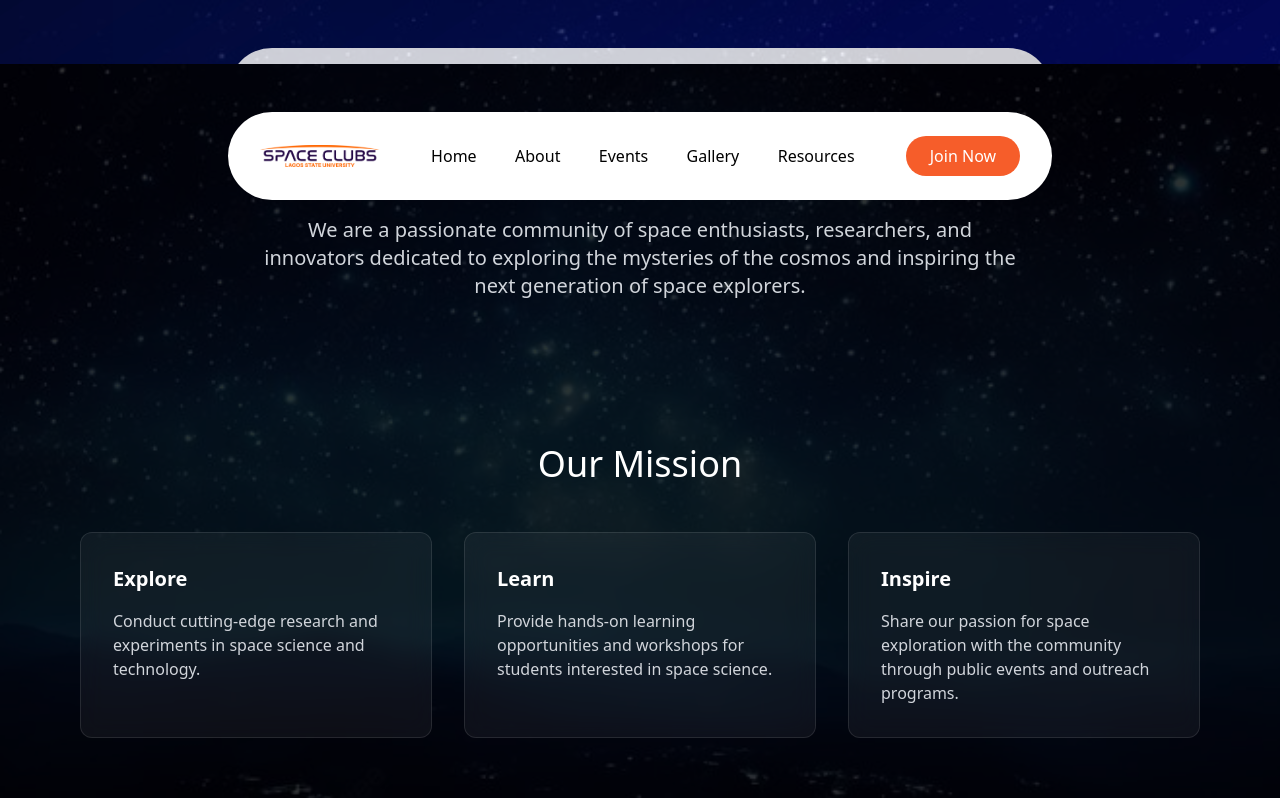
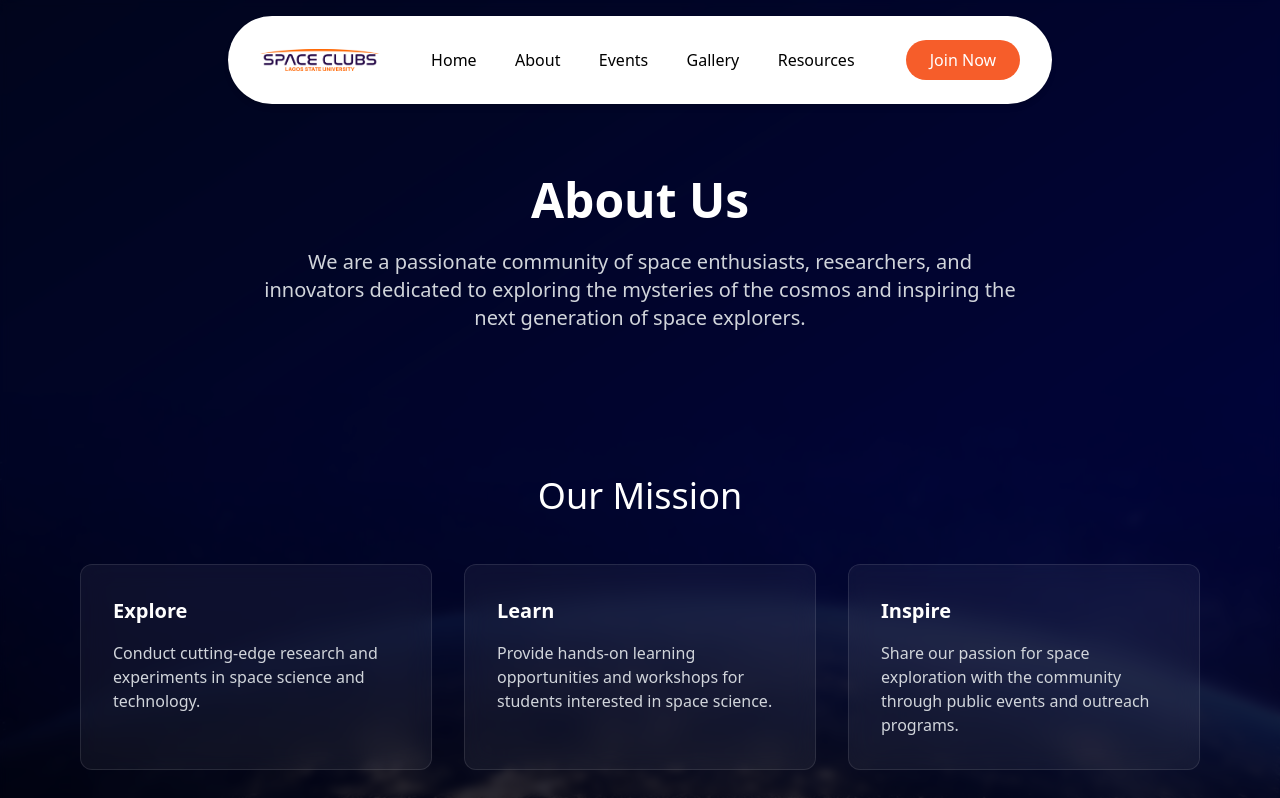
Before and after one commit to samuelajala01/space-clubs-lasu, a Next.js app: page /about in a window 1280 px wide. Shown: the top 798 px of the page. Built offline with nearby package versions, Linux system fonts and the light colour scheme.

Commit message:
feat: implement hidden nav

```diff
--- a/src/app/Components/Navbar.jsx
+++ b/src/app/Components/Navbar.jsx
@@ -3,14 +3,89 @@
 import Image from "next/image";
 import Link from "next/link";
 import Logo from "../../../public/images/Logo.png";
-import { useState } from "react";
+import { useState, useEffect } from "react";
 
 const Navbar = () => {
   const [isMenuOpen, setIsMenuOpen] = useState(false);
+  const [isVisible, setIsVisible] = useState(true);
+  const [lastScrollY, setLastScrollY] = useState(0);
+  const [mounted, setMounted] = useState(false);
+
+  useEffect(() => {
+    setMounted(true);
+
+    const controlNavbar = () => {
+      const currentScrollY = window.scrollY;
+
+      // If we've scrolled down and past the navbar
+      if (currentScrollY > lastScrollY && currentScrollY > 100) {
+        setIsVisible(false);
+      }
+      // If we've scrolled to the top
+      else if (currentScrollY < 10) {
+        setIsVisible(true);
+      }
+
+      // Update the last scroll position
+      setLastScrollY(currentScrollY);
+    };
+
+    window.addEventListener('scroll', controlNavbar);
+
+    // Handle mouse hover at top of screen
+    const handleMouseHover = (e) => {
+      if (e.clientY < 40) {
+        setIsVisible(true);
+      } else if (!isVisible && window.scrollY > 100) {
+        setIsVisible(false);
+      }
+    };
+
+    window.addEventListener('mousemove', handleMouseHover);
+
+    // Cleanup
+    return () => {
+      window.removeEventListener('scroll', controlNavbar);
+      window.removeEventListener('mousemove', handleMouseHover);
+    };
+  }, [lastScrollY, isVisible]);
+
+  // Initial render - return a placeholder with the same structure
+  // to avoid hydration errors
+  if (!mounted) {
+    return (
+      <div className="w-full fixed top-0 z-50">
+        <div className="flex justify-center w-full mt-4">
+          <div className="flex justify-center items-center gap-[4vw] px-8 py-6 bg-white w-fit rounded-full text-black">
+            <div>
+              <div className="w-[120px] h-[120px]"></div>
+            </div>
+            <ul className="hidden md:flex gap-[3vw] items-center">
+              <li><span>Home</span></li>
+              <li><span>About</span></li>
+              <li><span>Events</span></li>
+              <li><span>Gallery</span></li>
+              <li><span>Resources</span></li>
+            </ul>
+            <div>
+              <div className="bg-[#f65d2a] text-white rounded-full py-2 px-6">
+                Join Now
+              </div>
+            </div>
+          </div>
+        </div>
+      </div>
+    );
+  }
 
   return (
-    <div className="w-full flex justify-center absolute top-4 mt-8">
-      <div className="flex justify-center items-center gap-[4vw] py-6 px-8 bg-white w-fit rounded-full relative text-black">
+    <div
+      className={`w-full transition-all duration-300 ease-in-out fixed top-0 z-50 ${
+        isVisible ? "translate-y-0" : "-translate-y-full"
+      }`}
+    >
+      <div className="flex justify-center w-full mt-4">
+        <div className="flex justify-center items-center gap-[4vw] px-8 py-6 bg-white w-fit rounded-full text-black shadow-md">
           {/* Hamburger Menu for Mobile */}
           <button
             className="md:hidden absolute left-4 top-1/2 -translate-y-1/2"
@@ -21,7 +96,7 @@ const Navbar = () => {
 
           {/* Logo */}
           <div>
-          <Image alt="Logo" className="" width={120} height={120} src={Logo} />
+            <Image alt="Logo" width={120} height={120} src={Logo} />
           </div>
 
           {/* Navigation Links */}
@@ -30,7 +105,7 @@ const Navbar = () => {
             flex-col md:flex-row
             ${
               isMenuOpen
-              ? "flex absolute top-full left-0 w-full bg-white rounded-b-2xl shadow-lg"
+                ? "flex absolute top-full left-0 w-full bg-white rounded-b-2xl shadow-lg z-50"
                 : "hidden md:flex"
             }
             gap-[3vw] items-center
@@ -50,7 +125,7 @@ const Navbar = () => {
               <Link href="/gallery">Gallery</Link>
             </li>
             <li>
-            <Link href="resources">Resources</Link>
+              <Link href="/resources">Resources</Link>
             </li>
 
           </ul>
@@ -63,6 +138,7 @@ const Navbar = () => {
           </Link>
         </div>
       </div>
+    </div>
   );
 };
 
--- a/src/app/about/page.jsx
+++ b/src/app/about/page.jsx
@@ -1,7 +1,6 @@
 import React from "react";
 import Image from "next/image";
 import Link from "next/link";
-import Navbar from "../Components/Navbar";
 import { FaLinkedin, FaTwitter, FaEnvelope } from "react-icons/fa";
 
 const AboutPage = () => {
@@ -53,21 +52,21 @@ const AboutPage = () => {
   ];
 
   return (
-    <div className="min-h-screen bg-black relative">
+    <div className="min-h-screen">
+      <div className="fixed inset-0 bg-black/50 backdrop-blur-sm -z-10"></div>
       {/* Starry Background */}
-      <div className="fixed inset-0 z-0">
+      {/* <div className="fixed">
         <Image
           src="/images/starry.jpg"
           alt="Starry background"
           fill
-          className="object-cover opacity-20"
+          className="object-cover"
           priority
         />
-      </div>
+      </div> */}
 
       {/* Content */}
-      <div className="relative z-10">
-        <Navbar />
+      <div className="relative min-h-screen  ">
         {/* Hero Section */}
         <section className="py-20 text-center">
           <div className="container mx-auto px-4">
--- a/src/app/events/page.jsx
+++ b/src/app/events/page.jsx
@@ -1,5 +1,4 @@
 import React from "react";
-import Navbar from "../Components/Navbar";
 
 const EventsPage = () => {
   const allEvents = [
@@ -63,9 +62,9 @@ const EventsPage = () => {
   ];
 
   return (
-    <div className="relative min-h-screen mx-[6vw]">
+    <div className="mx-[6vw] pt-28">
       <div className="fixed inset-0 bg-black/50 backdrop-blur-sm -z-10"></div>
-      <main className="pt-20">
+      <main className="">
         <div className="container mx-auto px-4 py-16">
           <h1 className="text-5xl md:text-[4vw] text-center text-white mb-12">
             All Events
--- a/src/app/layout.js
+++ b/src/app/layout.js
@@ -1,25 +1,28 @@
 import "./globals.css";
 import Navbar from "./Components/Navbar";
 import Footer from "./Components/Footer";
-import { Open_Sans } from 'next/font/google';
+import { Open_Sans } from "next/font/google";
 
 // Configure the font for better performance
 const openSans = Open_Sans({
-  subsets: ['latin'],
-  display: 'swap',
-  variable: '--font-open-sans',
+  subsets: ["latin"],
+  display: "swap",
+  variable: "--font-open-sans",
 });
 
 export const metadata = {
   title: "Space Club | Community of Space Enthusiasts",
-  description: "Join our community of space enthusiasts and explore the cosmos together. Discover events, resources, and connect with fellow space lovers.",
-  keywords: "space club, astronomy, space enthusiasts, cosmos exploration, community",
+  description:
+    "Join our community of space enthusiasts and explore the cosmos together. Discover events, resources, and connect with fellow space lovers.",
+  keywords:
+    "space club, astronomy, space enthusiasts, cosmos exploration, community",
   authors: [{ name: "Space Club Team" }],
   creator: "Space Club",
   publisher: "Space Club",
   openGraph: {
     title: "Space Club | Community of Space Enthusiasts",
-    description: "Join our community of space enthusiasts and explore the cosmos together.",
+    description:
+      "Join our community of space enthusiasts and explore the cosmos together.",
     url: "https://spaceclub.com",
     siteName: "Space Club",
     images: [
@@ -36,7 +39,8 @@ export const metadata = {
   twitter: {
     card: "summary_large_image",
     title: "Space Club | Community of Space Enthusiasts",
-    description: "Join our community of space enthusiasts and explore the cosmos together.",
+    description:
+      "Join our community of space enthusiasts and explore the cosmos together.",
     images: ["/twitter-image.jpg"],
   },
   robots: {
@@ -51,7 +55,7 @@ export const metadata = {
   themeColor: "#000000",
   alternates: {
     canonical: "https://spaceclub.com",
-  }
+  },
 };
 
 export default function RootLayout({ children }) {
@@ -61,9 +65,9 @@ export default function RootLayout({ children }) {
         <meta name="viewport" content="width=device-width, initial-scale=1" />
         <link rel="manifest" href="/site.webmanifest" />
       </head>
-      <body className="min-h-screen bg-black text-white flex flex-col">
+      <body className="">
         <Navbar />
-        <main className="pt-16 flex-grow">{children}</main>
+        <main className="pt-24">{children}</main>
         <Footer />
       </body>
     </html>
--- a/src/app/resources/page.jsx
+++ b/src/app/resources/page.jsx
@@ -93,8 +93,8 @@ const ResourcesPage = () => {
   };
 
   return (
-    <div className="min-h-screen relative">
-      <div className="mx-[4vw] px-4 pb-16 mt-32">
+    <div className="inset-0 backdrop-blur-sm -z-10 pt-20">
+      <div className="mx-[4vw] px-4 pb-16 pt-32">
         {/* Hero Section */}
         <motion.div
           initial={{ opacity: 0, y: 20 }}
```
Also changed, not shown: manifest.json (deleted). Lines whose indentation alone changed are shown as unchanged.
